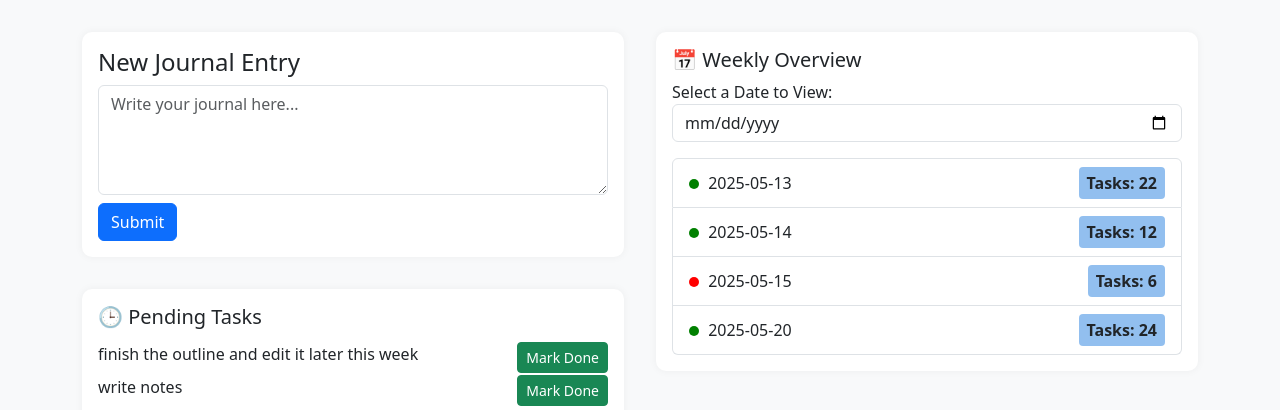
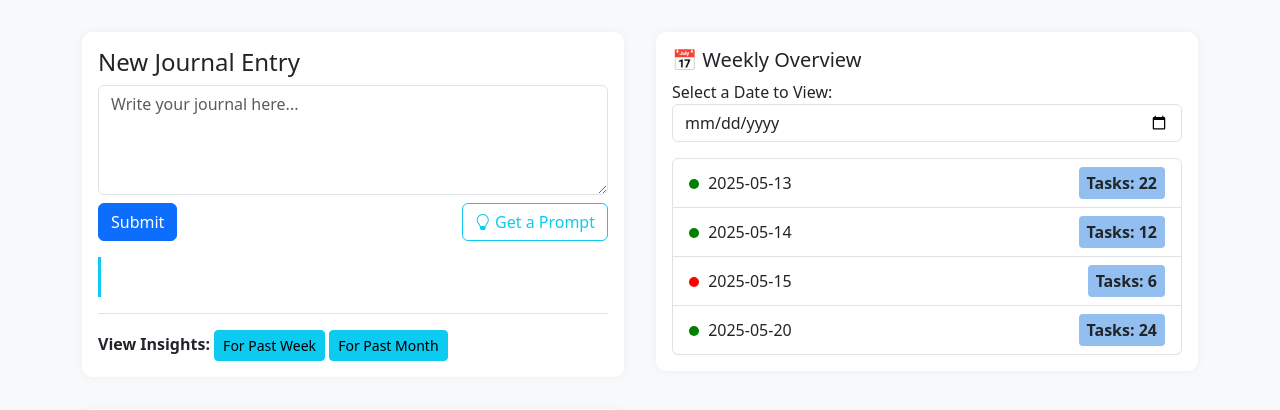
Before and after one commit to dopeaditya/Mind_syNc_Project_NLp, a Flask app: page / in a window 1280 px wide. Shown: the top 410 px of the page. Run offline with Flask 3, Linux system fonts and the light colour scheme; data comes from the database, SQL or seed files in the repository; both versions use the stored data as it was before the commit.

Commit message:
Update project files: add insights and prompts, update templates and app

```diff
--- a/Datasets/Emotion/accuracy.py
+++ b/Datasets/Emotion/accuracy.py
@@ -6,7 +6,7 @@ from sklearn.metrics import accuracy_score, classification_report, confusion_mat
 import time
 
 # Load data
-df = pd.read_csv('test_converted.csv')
+df = pd.read_csv('Datasets/Emotion/test_converted.csv')
 
 texts = df['text'].tolist()
 labels = df['mood'].tolist()
--- a/app.py
+++ b/app.py
@@ -7,6 +7,8 @@ from datetime import datetime
 import os
 from collections import defaultdict
 from flask import redirect, url_for
+from insights import generate_insights
+from prompts import generate_prompt
 
 app = Flask(__name__)
 
@@ -275,6 +277,31 @@ def delete_entries():
     # Redirect back to the day view page of the same date
     return redirect(url_for('day_view', date=date))
 
+# In app.py
+
+# This route will redirect to the weekly insights by default
+@app.route('/insights')
+def insights_redirect():
+    return redirect(url_for('insights_page', period='weekly'))
+
+
+@app.route('/insights/<period>')
+def insights_page(period):
+    # Check for valid periods to be safe
+    if period not in ['weekly', 'monthly', 'all']:
+        return "Invalid period selected.", 404
+
+    # Pass the period from the URL to our upgraded function
+    insights_list = generate_insights(period=period)
+
+    # Also pass the period to the template so we can display it in the title
+    return render_template('insights.html', insights=insights_list, period=period)
+
+@app.route('/api/get_prompt')
+def get_prompt_api():
+    prompt_text = generate_prompt()
+    return jsonify({'prompt': prompt_text})
+
 if __name__ == "__main__":
     init_db()
     app.run(debug=True)
--- /dev/null
+++ b/insights.py
@@ -0,0 +1,88 @@
+# insights.py
+
+import sqlite3
+from collections import Counter
+import re
+
+# A list of common words to ignore during analysis
+STOP_WORDS = [
+    'i', 'me', 'my', 'myself', 'we', 'our', 'ours', 'ourselves', 'you', 'your',
+    'yours', 'he', 'him', 'his', 'she', 'her', 'it', 'its', 'they', 'them',
+    'their', 'what', 'which', 'who', 'whom', 'this', 'that', 'these', 'those',
+    'am', 'is', 'are', 'was', 'were', 'be', 'been', 'being', 'have', 'has',
+    'had', 'having', 'do', 'does', 'did', 'doing', 'a', 'an', 'the', 'and',
+    'but', 'if', 'or', 'because', 'as', 'until', 'while', 'of', 'at', 'by',
+    'for', 'with', 'about', 'to', 'from', 'in', 'out', 'on', 'off', 'so',
+    'then', 'too', 'very', 'can', 'will', 'just', 'don', 'should', 'now', 's', 't'
+]
+
+def generate_insights(period="all"):
+    """
+    Connects to the database, analyzes entries for a specific period,
+    and returns a list of dictionaries with detailed insight data.
+    """
+    conn = sqlite3.connect('database/journal.db')
+    cursor = conn.cursor()
+
+    # Build the SQL query based on the requested period
+    if period == "weekly":
+        query = "SELECT text, mood, productivity FROM entries WHERE date >= date('now', '-7 days')"
+    elif period == "monthly":
+        query = "SELECT text, mood, productivity FROM entries WHERE date >= date('now', '-30 days')"
+    else:
+        query = "SELECT text, mood, productivity FROM entries"
+
+    cursor.execute(query)
+    entries = cursor.fetchall()
+    conn.close()
+
+    if not entries:
+        return [] # Return an empty list if no entries
+
+    # Clean the text to remove all punctuation before counting words
+    raw_text = ' '.join([entry[0] for entry in entries])
+    clean_text = re.sub(r'[^\w\s]', '', raw_text).lower()
+
+    words = [word for word in clean_text.split() if word not in STOP_WORDS]
+
+    # --- START OF UPGRADE: Find both single words and two-word phrases ---
+
+    # 1. Count single words (unigrams)
+    word_counts = Counter(words)
+    top_single_words = [word for word, count in word_counts.most_common(10)]
+
+    # 2. Count two-word phrases (bigrams)
+    bigrams = [' '.join(words[i:i+2]) for i in range(len(words)-1)]
+    bigram_counts = Counter(bigrams)
+    top_phrases = [phrase for phrase, count in bigram_counts.most_common(10)]
+
+    # 3. Combine them into one list of topics, removing duplicates
+    all_top_topics = list(dict.fromkeys(top_phrases + top_single_words))
+
+    # --- END OF UPGRADE ---
+
+    insights = []
+
+    for topic in all_top_topics:
+        # We search for the topic string in the original, lowercased text
+        related_entries = [entry for entry in entries if topic in entry[0].lower()]
+
+        mention_count = len(related_entries)
+
+        # We still require at least 2 mentions for a reliable insight
+        if mention_count < 2:
+            continue
+
+        mood_map = {'positive': 1, 'neutral': 0, 'negative': -1}
+        avg_mood = sum(mood_map.get(entry[1], 0) for entry in related_entries) / mention_count
+        avg_prod = sum(entry[2] for entry in related_entries) / mention_count
+
+        insight_data = {
+            'topic': topic,
+            'count': mention_count,
+            'avg_mood': avg_mood,
+            'avg_prod': avg_prod
+        }
+        insights.append(insight_data)
+
+    return insights
--- a/templates/index.html
+++ b/templates/index.html
@@ -4,6 +4,8 @@
   <meta charset="UTF-8">
   <title>Journal Tracker</title>
   <link rel="stylesheet" href="https://cdn.jsdelivr.net/npm/bootstrap@5.3.0/dist/css/bootstrap.min.css">
+  <!-- Added Bootstrap Icons for the new button -->
+  <link rel="stylesheet" href="https://cdn.jsdelivr.net/npm/bootstrap-icons@1.10.5/font/bootstrap-icons.css">
   <style>
     body {
       padding: 2rem;
@@ -50,21 +52,39 @@
     border-radius: 0.25rem;
     font-weight: 600;
   }
-
+    /* Style for the new prompt display area */
+    #prompt-display {
+      font-style: italic;
+      border-left: 3px solid #0dcaf0;
+      padding-left: 10px;
+      min-height: 40px;
+    }
   </style>
 </head>
 <body>
   <div class="container">
-    <!-- Left Column -->
-            <div class="left-column">
-            <!-- Journal Entry Form -->
+    <div class="left-column">
             <div class="entry-form">
                 <h4>New Journal Entry</h4>
                 <textarea id="journalText" class="form-control" rows="4" placeholder="Write your journal here..."></textarea>
-                <button class="btn btn-primary mt-2" onclick="submitJournal()">Submit</button>
-            </div>
 
-            <!-- Tasks Section -->
+                <!-- START: Prompt Generator Section -->
+                <div class="d-flex align-items-center mt-2">
+                    <button class="btn btn-primary" onclick="submitJournal()">Submit</button>
+                    <button type="button" class="btn btn-outline-info ms-auto" onclick="getPrompt()">
+                        <i class="bi bi-lightbulb"></i> Get a Prompt
+                    </button>
+                </div>
+                <p id="prompt-display" class="text-muted mt-3"></p>
+                <!-- END: Prompt Generator Section -->
+
+                <div class="mt-3 border-top pt-3">
+                    <strong>View Insights:</strong>
+                    <a href="/insights/weekly" class="btn btn-sm btn-info">For Past Week</a>
+                    <a href="/insights/monthly" class="btn btn-sm btn-info">For Past Month</a>
+                </div>
+                </div>
+
             <div class="tasks-section">
                 <h5>🕒 Pending Tasks</h5>
                 <ul>
@@ -89,10 +109,8 @@
             </div>
             </div>
 
-            <!-- Right Column -->
             <div class="right-column">
-            <!-- Weekly Data -->
-        <div class="weekly-data">
+            <div class="weekly-data">
         <h5>📅 Weekly Overview</h5>
 
             <div class="mb-3">
@@ -109,31 +127,14 @@
                 </span>
                 <span class="tasks-count">Tasks: {{ day.entries | length }}</span>
 
-                <!-- Dropdown for each day's tasks -->
-                <!-- <div class="dropdown">
-                <button class="btn btn-info btn-sm dropdown-toggle" type="button" id="dropdownMenuButton{{ loop.index }}" data-bs-toggle="dropdown" aria-expanded="false">
-                    View Tasks
-                </button>
-                <ul class="dropdown-menu" aria-labelledby="dropdownMenuButton{{ loop.index }}">
-                    {% if day.tasks_for_day %}
-                    {% for task in day.tasks_for_day %}
-                        <li><a class="dropdown-item" href="#">{{ task.tasks | join(', ') }}</a></li>
-                    {% endfor %}
-                    {% else %}
-                    <li><a class="dropdown-item" href="#">No tasks available.</a></li>
-                    {% endif %}
-                </ul>
-                </div> -->
-            </li>
+                </li>
             {% endfor %}
         </ul>
         </div>
 
 
-      <!-- Chart Section -->
       <div class="chart-section mt-3">
         <h5>📈 Mood & Productivity Trends</h5>
-        <!-- Dropdown for selecting time period now placed just above the chart -->
         <div class="d-flex justify-content-between align-items-center mb-3">
           <label for="chartPeriod" class="form-label">Select Time Period</label>
           <select id="chartPeriod" class="form-select w-auto" onchange="fetchChartData(this.value)">
@@ -147,8 +148,26 @@
     </div>
   </div>
 
-  <!-- JavaScript -->
   <script>
+    // --- START: New Prompt Generator Function ---
+    function getPrompt() {
+        const promptDisplay = document.getElementById('prompt-display');
+        promptDisplay.innerText = "Generating a personal prompt..."; // Loading state
+
+        fetch('/api/get_prompt')
+            .then(res => res.json())
+            .then(data => {
+                promptDisplay.innerText = data.prompt;
+                // The lines that automatically added the prompt to the text area have been removed.
+                // Now, the prompt is only for display and will not be submitted.
+            })
+            .catch(err => {
+                console.error(err);
+                promptDisplay.innerText = "Could not fetch a prompt. Please try again.";
+            });
+    }
+    // --- END: New Prompt Generator Function ---
+
     function submitJournal() {
       const text = document.getElementById("journalText").value.trim();
       if (!text) return alert("Please write something!");
@@ -178,10 +197,8 @@
     }
   </script>
 
-  <!-- Bootstrap JS -->
   <script src="https://cdn.jsdelivr.net/npm/bootstrap@5.3.0/dist/js/bootstrap.bundle.min.js"></script>
 
-  <!-- Chart.js -->
   <script src="https://cdn.jsdelivr.net/npm/chart.js"></script>
   <script>
     const ctx = document.getElementById('moodProductivityChart').getContext('2d');
```
Also changed, not shown: prompts.py (added, +70 -0 lines), templates/insights.html (added, +72 -0 lines), database/journal.db (deleted), 1 other file.
